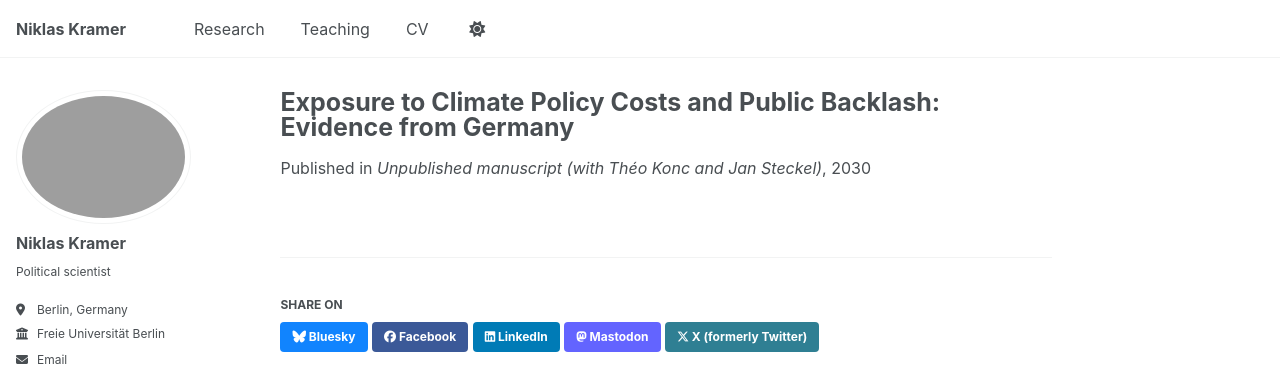
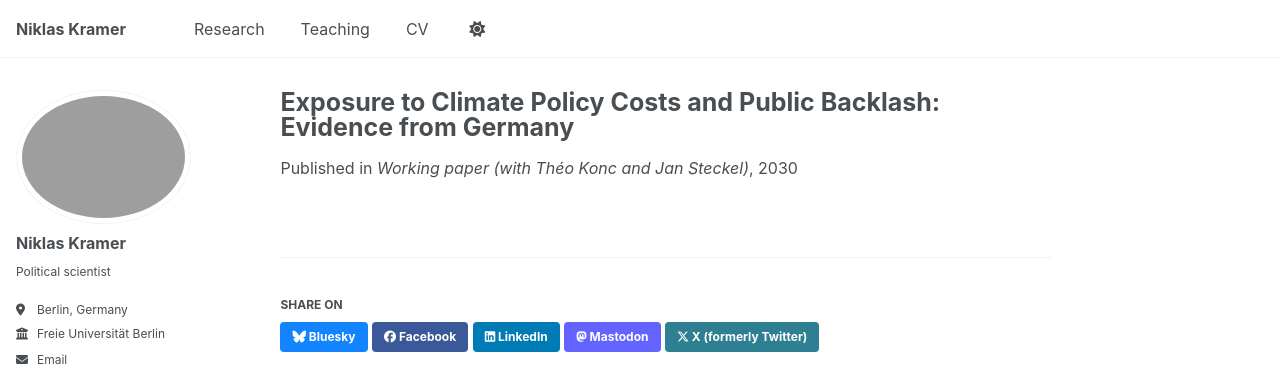
Before and after one commit to nik-kramer/nik-kramer.github.io, a Jekyll site: the page built from _publications/Kramer_Konc_Steckel.md, in a window 1280 px wide. Shown: the top 366 px of the page. Built offline with Jekyll 4.4.1, drawn with Linux system fonts in a browser that asks for light colours; some web fonts are replaced; a script bundle is joined from its source files by our own code; library files that are not in the unit come from our copies.

Commit message:
Update Kramer_Konc_Steckel.md

```diff
--- a/_publications/Kramer_Konc_Steckel.md
+++ b/_publications/Kramer_Konc_Steckel.md
@@ -5,7 +5,7 @@
 permalink: /publication/Kramer_Konc_Steckel
 excerpt: '<p style="text-align: justify">Climate policies frequently face popular backlash. We build on policy feedback theory to understand the underlying drivers, hypothesizing that exposure to the costs of new climate policy diminishes support for comparable policies and political institutions deemed responsible. We test these propositions for the case of the 2023 German heating reform, which mandated the phase-out of fossil-fuel heating systems in Germany after a contentious public debate. Drawing on survey panel data collected at different stages of the policy process, we find that anticipated exposure to the costs of the policy had no effect on support for other climate policies. However, it caused a significant decline in willingness to pay for further climate policy and trust in government. These effects are particularly pronounced among individuals in low- and middle-income households, suggesting that affordability concerns are a key driver of public backlash to climate policy.</p>'
 date: 2030-01-01
-venue: 'Unpublished manuscript (with Théo Konc and Jan Steckel)'
-paperurl: #''
+venue: 'Working paper (with Théo Konc and Jan Steckel)'
+paperurl: 'https://doi.org/10.33774/apsa-2026-gpqmg'
 citation: #''
 ---
```
